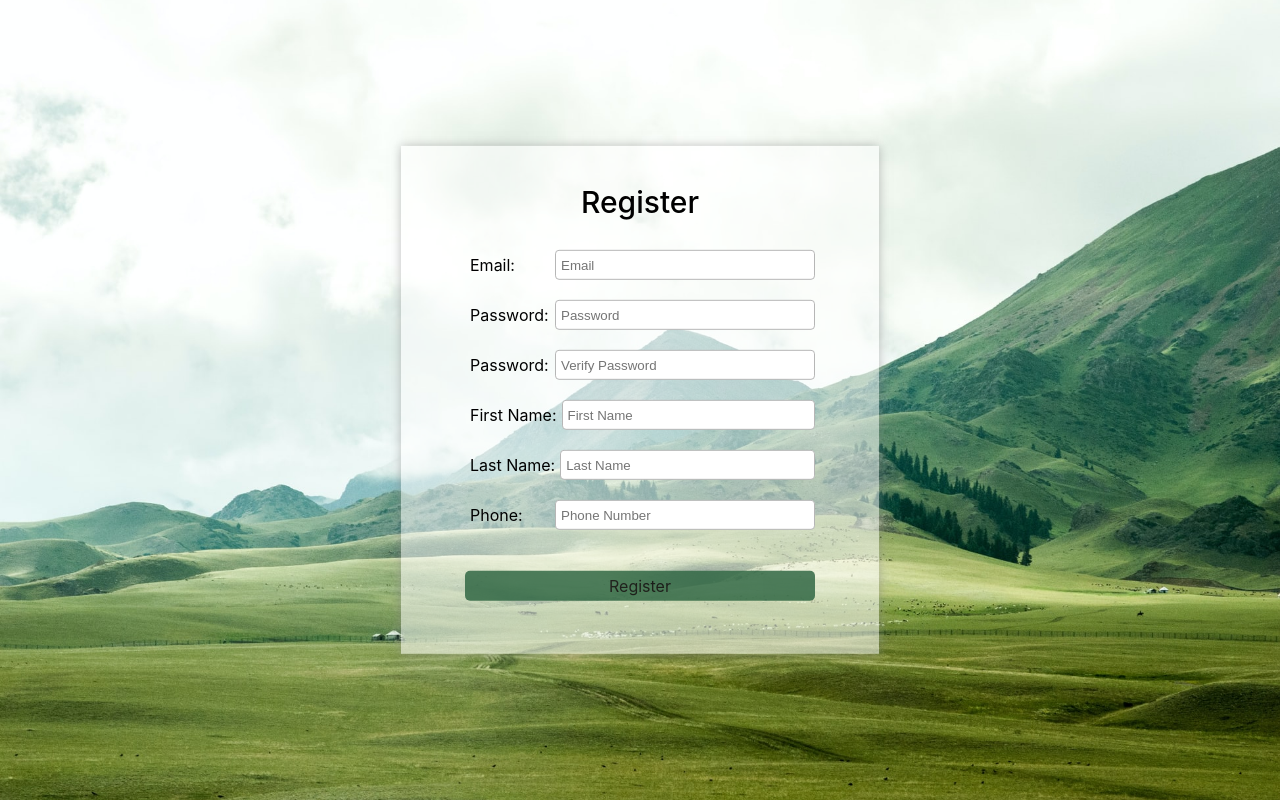
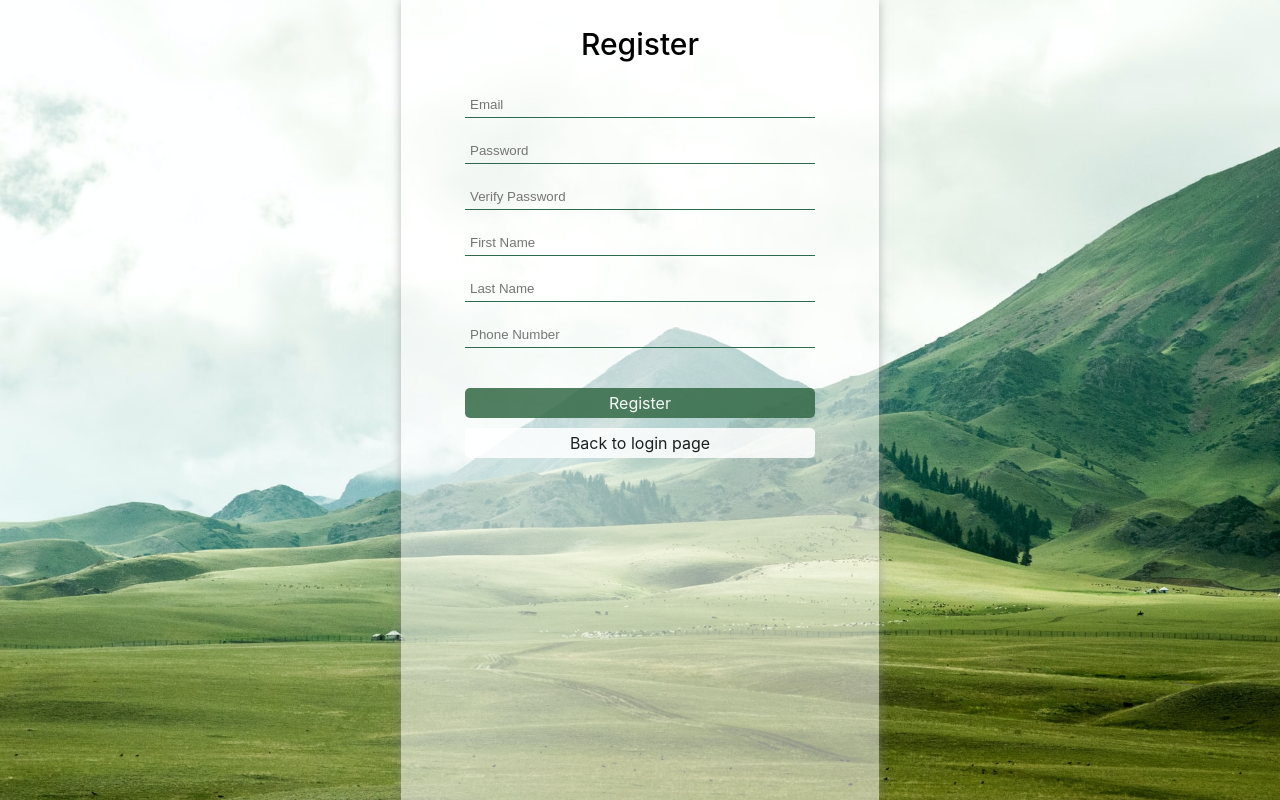
Before and after one commit to RLeDEV/task_management, a React (Create React App) app: page /register in a window 1280 px wide. Built offline with nearby package versions, Linux system fonts and the light colour scheme; no server answers.

Commit message:
Styling addons

```diff
--- a/src/App.css
+++ b/src/App.css
@@ -22,3 +22,12 @@
 .tasks-view {
   margin: 65px auto;
 }
+
+/* autofill */
+input:-webkit-autofill,
+input:-webkit-autofill:hover,
+input:-webkit-autofill:focus,
+input:-webkit-autofill:active {
+    transition: background-color 5000s ease-in-out 0s;
+    -webkit-text-fill-color: rgb(0, 0, 0) !important;
+}
--- a/src/components/Login/index.css
+++ b/src/components/Login/index.css
@@ -34,20 +34,16 @@
 
 .login-panel .wrapper input {
     flex: 1;
-    border: 1px solid rgb(182, 182, 182);
-    border-radius: 4px;
+    border: none;
+    background-color: transparent;
+    border-bottom: 1px solid rgb(45, 107, 78);
+    outline: none;
     padding: 5px;
-    text-decoration: none;
 }
 
 .login-panel .wrapper .login-btn:hover,
 .login-panel .wrapper .register-btn:hover {
     opacity: 1;
-}
-
-.login-panel .wrapper div span {
-    padding: 5px;
-    min-width: 80px;
 }
 
 .login-btn .login {
--- a/src/components/Login/index.jsx
+++ b/src/components/Login/index.jsx
@@ -56,11 +56,9 @@ class Login extends Component {
                 </div>
                 <div className="wrapper">
                     <div className="username">
-                        <span>Username:</span>
                         <input type="text" placeholder="Username" onChange={(evt) => this.setState({username: evt.target.value})} required onKeyDown={(e) => {if(e.key === 'Enter'){ this.auth()}}}></input>
                     </div>
                     <div className="password">
-                        <span>Password:</span>
                         <input type="password" placeholder="Password" onChange={(evt) => this.setState({password: evt.target.value})} required onKeyDown={(e) => {if(e.key === 'Enter'){ this.auth()}}}></input>
                     </div>
                     <div className="login-btn" onClick={() => this.auth()}>
--- a/src/components/Register/index.css
+++ b/src/components/Register/index.css
@@ -4,13 +4,15 @@
     position: absolute;
     top: 50%;
     left: 50%;
+    height: 100%;
     width: 350px;
-    padding: 3vw 5vw 3vw 5vw ;
+    padding: 0 5vw 0 5vw ;
     box-shadow: 0 0 10px 0 rgba(141, 141, 141, 0.589);
     transform: translate(-50%, -50%);
 }
 
 .register-panel .title {
+    margin-top: 2vw;
     font-size: 30px;
     font-weight: 500;
     text-align: center;
@@ -33,8 +35,10 @@
 
 .register-panel .wrapper input {
     flex: 1;
-    border: 1px solid rgb(182, 182, 182);
-    border-radius: 4px;
+    border: none;
+    background-color: transparent;
+    border-bottom: 1px solid rgb(45, 107, 78);
+    outline: none;
     padding: 5px;
     text-decoration: none;
 }
@@ -43,3 +47,27 @@
     padding: 5px;
     min-width: 80px;
 }
+
+.register-panel .register .register-btn{
+    color: #fff;
+}
+
+.register-panel .register .back-to-login-btn {
+    padding: 5px 0 5px 0;
+    margin: 10px 0 0 0;
+    border-radius: 5px;
+    min-width: 250px;
+    text-align: center;
+    opacity: 0.85;
+    cursor: pointer;
+    user-select: none;
+    -moz-user-select: none;
+    -ms-user-select: none;
+    -webkit-user-select: none;
+    background: #fff;
+}
+
+.register-panel .register .back-to-login-btn:hover,
+.register-panel .register .register-btn:hover {
+    opacity: 1;
+}
--- a/src/components/Register/index.jsx
+++ b/src/components/Register/index.jsx
@@ -23,6 +23,7 @@ class Login extends Component {
         }
         this.clearForm = this.clearForm.bind(this);
         this.installAlert = this.installAlert.bind(this);
+        this.onBackToLogin = this.onBackToLogin.bind(this);
     }
 
     clearForm() {
@@ -49,6 +50,10 @@ class Login extends Component {
                 errMsg: ''
             })
         }, 2000);
+    }
+
+    onBackToLogin() {
+        this.props.history.push('/login');
     }
 
     // Checks if email is already exist for another user
@@ -84,7 +89,6 @@ class Login extends Component {
         }
     }
 
-    // I have to add a check *if username already exist in database*
     onFormSubmit = async () => {
         const email = this.state.email;
         const password = this.state.password;
@@ -93,6 +97,7 @@ class Login extends Component {
         const lastname = this.state.lastname;
         const phone = this.state.phone;
         let errMsg = "";
+        // Form validation
         if(!email.includes("@")) {
             if(errMsg === "") {
                 errMsg = "Email is not correct";
@@ -105,8 +110,7 @@ class Login extends Component {
             if(errMsg === "") {
                 errMsg = "Please fill all the fields";
             }
-        }
-         else if (this.isUserExist(email) === true) { // Checks if username is already in database
+        } else if (this.isUserExist(email)) { // Checks if username is already in database
             if(errMsg === "") {
                 errMsg = "Email is already exist";
             }
@@ -122,7 +126,6 @@ class Login extends Component {
                 this.addNewUser(email,password,firstname,lastname,phone);
                 this.installAlert('success', 'Successfully created new user!');
                 this.clearForm();
-                // Redirect to login page
                 setTimeout(() => {
                     this.props.history.push('/login');
                 }, 1000)
@@ -153,32 +156,29 @@ class Login extends Component {
                 </div>
                 <div className="wrapper">
                     <div className="email inputs">
-                        <span>Email:</span>
                         <input type="text" placeholder="Email" value={this.state.email} onChange={(evt) => this.setState({email: evt.target.value})} required onKeyDown={(e) => {if(e.key === 'Enter'){ this.onFormSubmit()}}}></input>
                     </div>
                     <div className="password inputs">
-                        <span>Password:</span>
                         <input type="password" placeholder="Password" value={this.state.password} onChange={(evt) => this.setState({password: evt.target.value})} required onKeyDown={(e) => {if(e.key === 'Enter'){ this.onFormSubmit()}}}></input>
                     </div>
                     <div className="password2 inputs">
-                        <span>Password:</span>
                         <input type="password" placeholder="Verify Password" value={this.state.password2} onChange={(evt) => this.setState({password2: evt.target.value})} required onKeyDown={(e) => {if(e.key === 'Enter'){ this.onFormSubmit()}}}></input>
                     </div>
                     <div className="firstname  inputs">
-                        <span>First Name:</span>
                         <input type="text" placeholder="First Name" value={this.state.firstname} onChange={(evt) => this.setState({firstname: evt.target.value})} required onKeyDown={(e) => {if(e.key === 'Enter'){ this.onFormSubmit()}}}></input>
                     </div>
                     <div className="lastname inputs">
-                        <span>Last Name:</span>
                         <input type="text" placeholder="Last Name" value={this.state.lastname} onChange={(evt) => this.setState({lastname: evt.target.value})} required onKeyDown={(e) => {if(e.key === 'Enter'){ this.onFormSubmit()}}}></input>
                     </div>
                     <div className="phonenum inputs">
-                        <span>Phone:</span>
                         <input type="text" placeholder="Phone Number" value={this.state.phone} onChange={(evt) => this.setState({phone: evt.target.value})} required onKeyDown={(e) => {if(e.key === 'Enter'){ this.onFormSubmit()}}}></input>
                     </div>
                     <div className="register">
                         <div className="register-btn" onClick={this.onFormSubmit}>
                                 Register
+                        </div>
+                        <div className="back-to-login-btn" onClick={this.onBackToLogin}>
+                                Back to login page
                         </div>
                     </div>
                     {this.state.showAlert ? <Alert type={this.state.alertType} error={this.state.errMsg} /> : null }
--- a/src/components/Utils/Alert/index.css
+++ b/src/components/Utils/Alert/index.css
@@ -3,22 +3,23 @@
     width: 100%;
 }
 
+.succeed,
 .error {
     padding: 10px;
     margin-top: 15px;
     border-radius: 8px;
+    text-align: center;
+}
+
+.succeed {
+    background: rgb(165, 196, 174);
+}
+
+.error {
     background: rgb(199, 151, 151);
 }
 
-.succeed {
-    padding: 10px;
-    margin-top: 15px;
-    border-radius: 8px;
-    background: rgb(165, 196, 174);
-    text-align: center;
-}
-
-.succeed .alert-content {
+.alert-content {
     font-size: 15px;
 }
 
```
